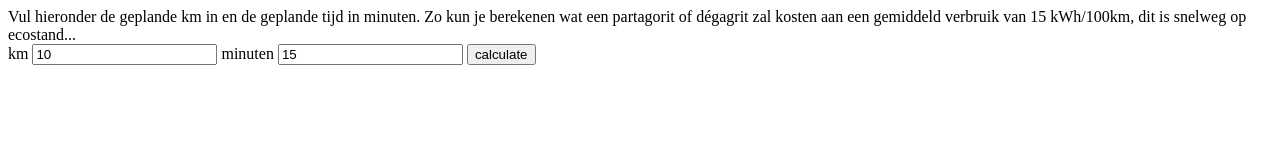
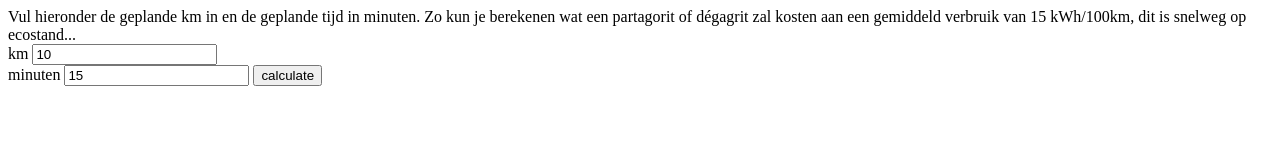
Before and after one commit to GentseDeelautos/rekenmodule, a plain HTML site: page index.html in a window 1280 px wide. Drawn offline with Linux system fonts and the light colour scheme.

Commit message:
properder uitgelijnd

```diff
--- a/index.html
+++ b/index.html
@@ -31,17 +31,19 @@
     Vul hieronder de geplande km in en de geplande tijd in minuten.
     Zo kun je berekenen wat een partagorit of dégagrit zal kosten aan een gemiddeld verbruik van 15 kWh/100km, dit is snelweg op ecostand...
 <form>
+    <div>
     <label>
         km
         <input type="number" name="km" value="10">
     </label>
+    </div>
+    <div>
     <label>
         minuten
         <input type="number" name="min" value="15">
     </label>
     <input type="submit" value="calculate" onclick="javascript: calculate()">
+    </div>
 </form>
 
 </html>
-
-</html>
```
